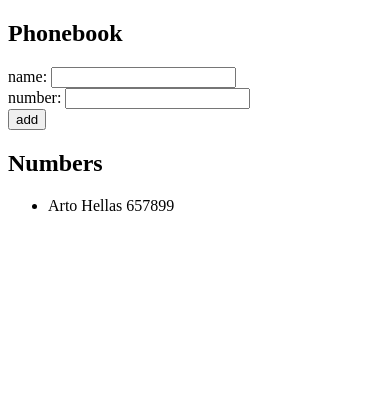
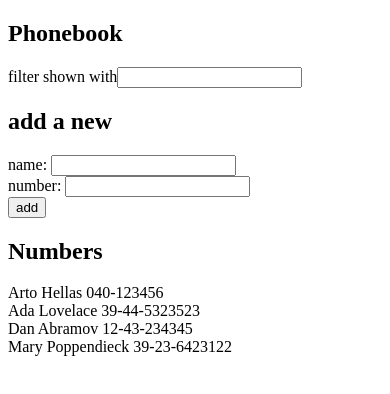
Before and after one commit to pankajdharmik4/fullstackopen, a React (Vite) app in the folder part2/phonebook/: page / in a window 390 px wide. Shown: the top 394 px of the page. Built offline with nearby package versions, Linux system fonts and the light colour scheme.

Commit message:
2.9*: The Phonebook Step4

```diff
--- a/part2/phonebook/src/App.jsx
+++ b/part2/phonebook/src/App.jsx
@@ -3,18 +3,24 @@
 
 const Person = ({name,number})=>{
   return(
-    <li>
+    <div>
       {name} {number}
-    </li>
+    </div>
   )
 }
 
+
+
 const App = () => {
   const [persons, setPersons] = useState([
-    { name: 'Arto Hellas',number:657899 }
+    { name: 'Arto Hellas', number: '040-123456', id: 1 },
+    { name: 'Ada Lovelace', number: '39-44-5323523', id: 2 },
+    { name: 'Dan Abramov', number: '12-43-234345', id: 3 },
+    { name: 'Mary Poppendieck', number: '39-23-6423122', id: 4 }
   ])
   const [newName, setNewName] = useState('')
   const [newNumber,setNewNumber] = useState('');
+  const [newSearch,setNewSearch] = useState('');
 
   const addName = (e)=>{
     e.preventDefault()
@@ -34,9 +40,18 @@
     setNewNumber("")
   }
 
+  const personToDisplay = newSearch
+  ? persons.filter(p => p.name.toLowerCase().search(newSearch.toLowerCase())!=-1)
+  : persons;
+
+
   return (
     <div>
       <h2>Phonebook</h2>
+        <div>
+          filter shown with<input value={newSearch} onChange={(e)=>setNewSearch(e.target.value)} />
+        </div>
+      <h2>add a new</h2>
       <form onSubmit={addName}>
         <div>
           name: <input value={newName} onChange={(e)=> setNewName(e.target.value)}/>
@@ -49,9 +64,9 @@
         </div>
       </form>
       <h2>Numbers</h2>
-      <ul>
-        {persons.map(p => <Person key={p.name} name={p.name} number={p.number}/>)}
-      </ul>
+
+      {personToDisplay.map(p => <Person key={p.name} name={p.name} number={p.number}/>)}
+
     </div>
   )
 }
```
